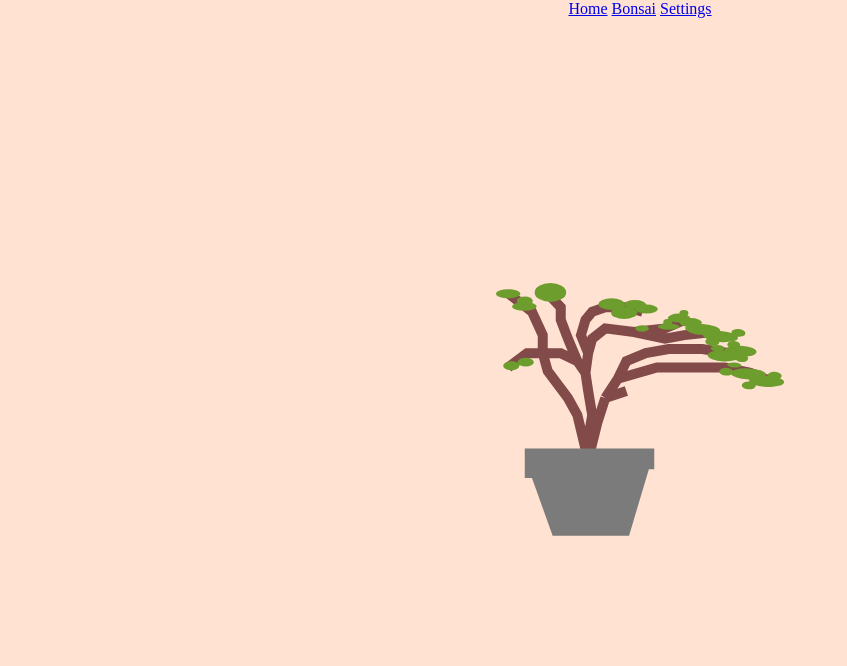
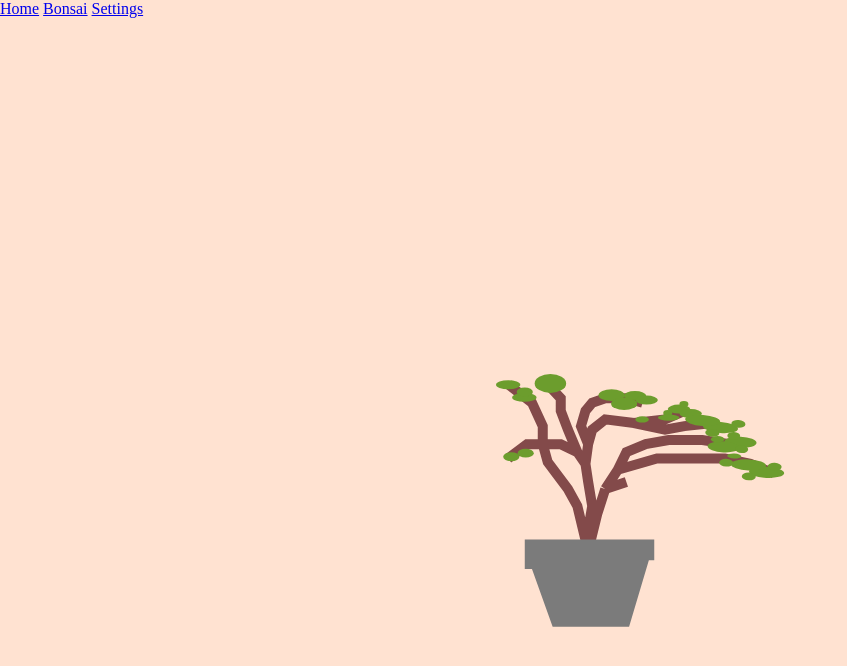
Before and after one commit to funnicus/junction-2022-bonsai-app, a SvelteKit app in the folder client/: page /bonsai in a window 1280 px wide. Shown: the top 666 px of the page, without its empty margins (0-847 px from the left). Built offline with nearby package versions, Linux system fonts and the light colour scheme.

Commit message:
bonzai better centered

```diff
--- a/client/src/routes/+layout.svelte
+++ b/client/src/routes/+layout.svelte
@@ -22,13 +22,15 @@
 
   .view {
     height: 100vh;
-    align-items: center;
     margin: 0;
     display: flex;
     flex-direction: column;
 
+    nav {
+      height: 25%;
+    }
     main {
-      flex: 1 1 75%;
+      height: 75%;
     }
   }
 
```
